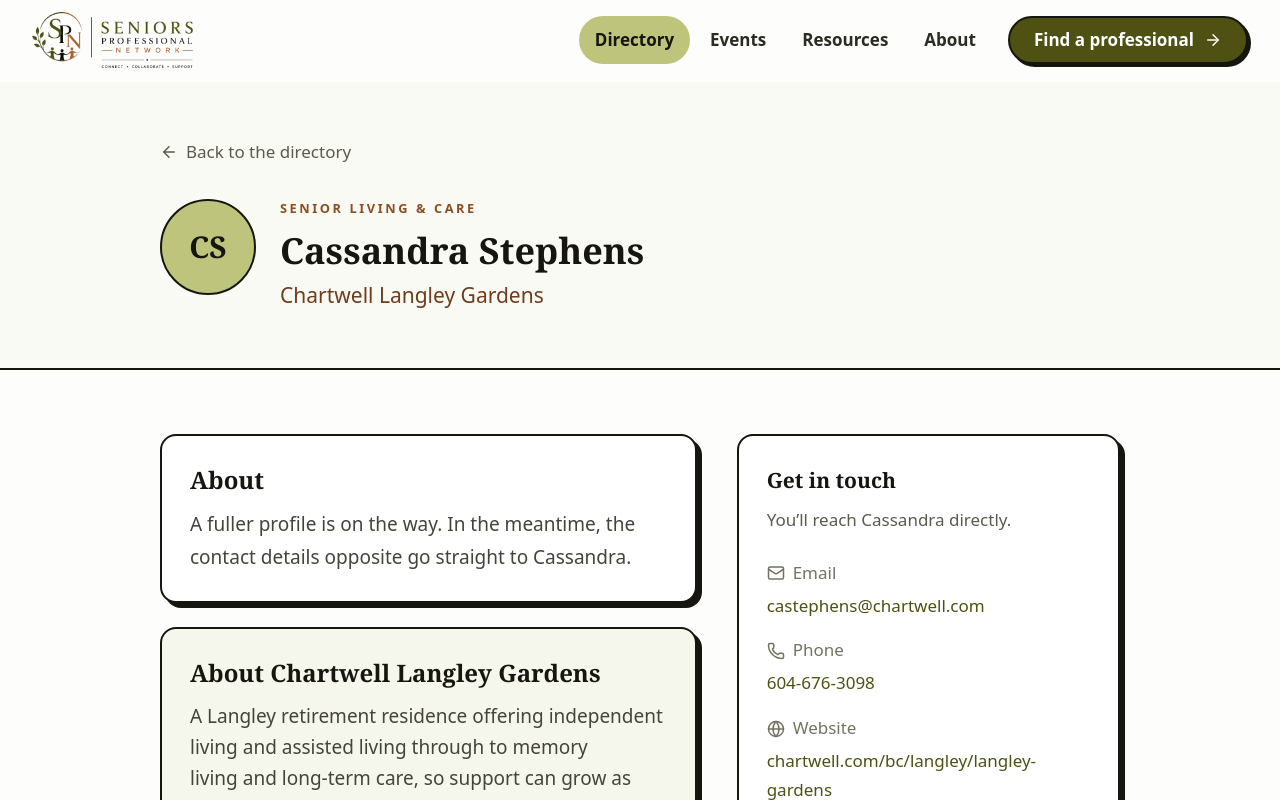
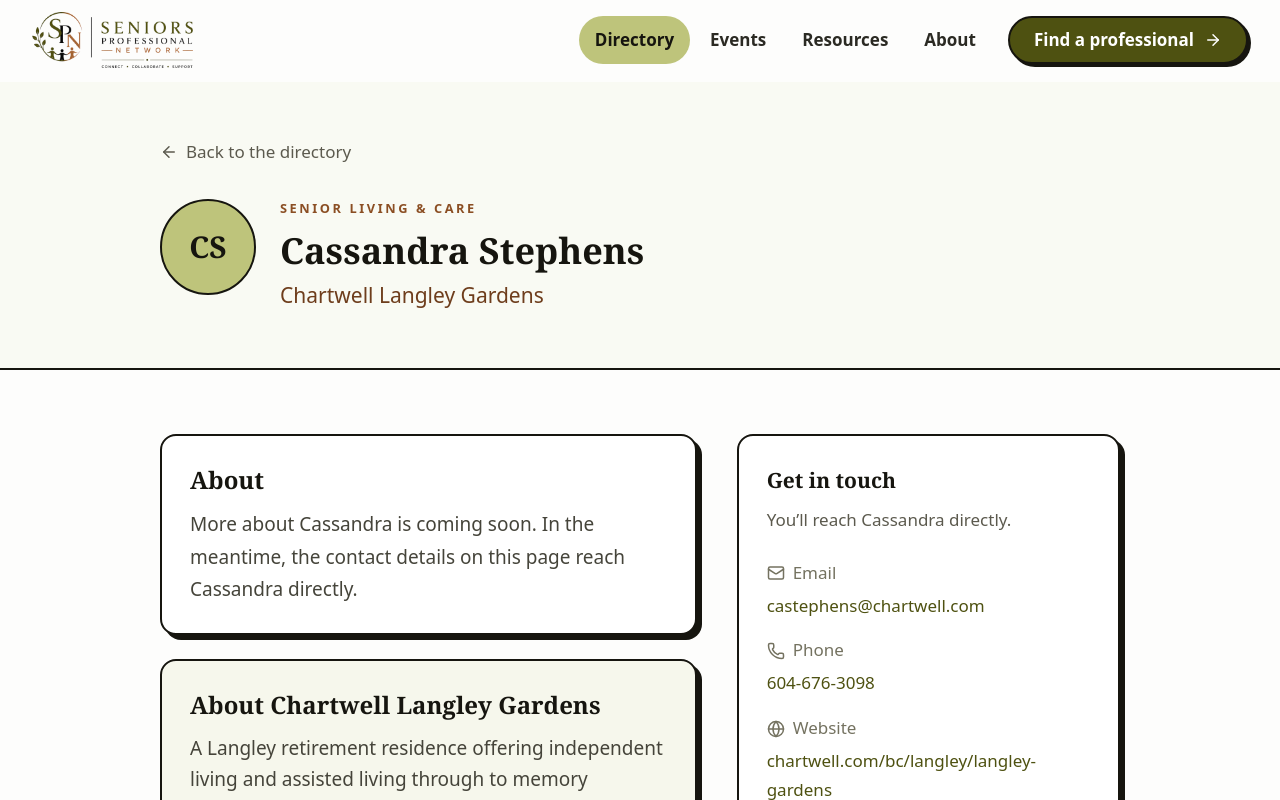
Before and after one commit to garyguys/sbc-website, a React (Vite) app: page /directory/cassandra-stephens in a window 1280 px wide. Shown: the top 800 px of the page. Built offline with nearby package versions, Linux system fonts and the light colour scheme.

Commit message:
profile wording

```diff
--- a/src/pages/MemberProfile.jsx
+++ b/src/pages/MemberProfile.jsx
@@ -138,8 +138,8 @@
                                     </div>
                                 ) : (
                                     <p className="mt-3 text-lg text-ink-700">
-                                        A fuller profile is on the way. In the meantime, the contact details opposite go
-                                        straight to {firstName(m.name)}.
+                                        More about {firstName(m.name)} is coming soon. In the meantime, the contact
+                                        details on this page reach {firstName(m.name)} directly.
                                     </p>
                                 )}
                             </Card>
```
